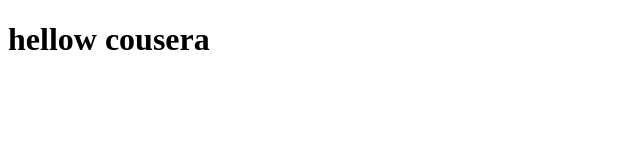
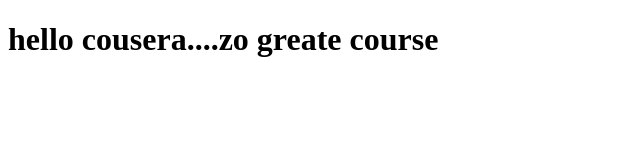
Before and after one commit to tharinduu/coursera-test, a plain HTML site: page site/index.html in a window 1280 px wide. Shown: the whole page, without its empty margins (0-640 px from the left). Drawn offline with Linux system fonts and the light colour scheme.

Commit message:
samll addtion to our page content

```diff
--- a/site/index.html
+++ b/site/index.html
@@ -4,6 +4,6 @@
 	<title></title>
 </head>
 <body>
-<h1>hellow cousera<h1>
+<h1>hello cousera....zo greate course<h1>
 </body>
 </html>
```
